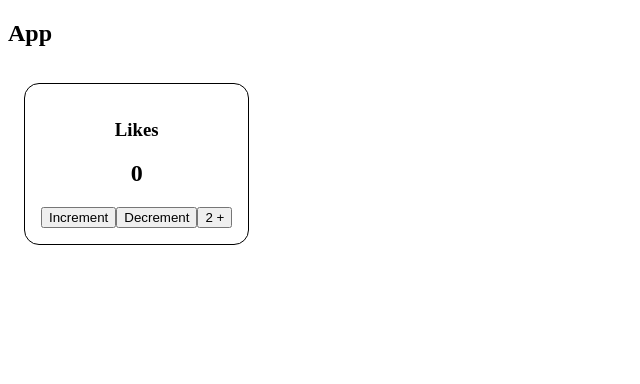
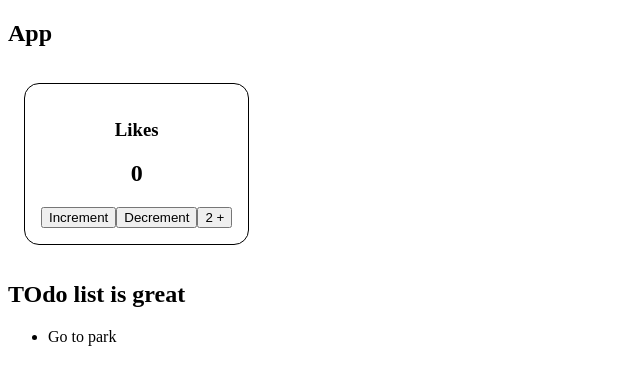
Before and after one commit to MariusCodeAcademy/useReducer-counter-todo-type1, a React (Create React App) app: page / in a window 1280 px wide. Shown: the top 384 px of the page, without its empty margins (0-640 px from the left). Built offline with nearby package versions, Linux system fonts and the light colour scheme; the HTML template or start-up script is replaced by a standard one.

Commit message:
Todo list start

```diff
--- a/src/App.js
+++ b/src/App.js
@@ -1,11 +1,13 @@
 import './App.css';
 import Counter from './components/Counter';
+import TodoListR from './components/TodoListR';
 
 function App() {
   return (
     <div>
       <h2>App</h2>
       <Counter>Likes</Counter>
+      <TodoListR />
       {/* <Counter>Storms</Counter> */}
     </div>
   );
--- /dev/null
+++ b/src/components/TodoListR.js
@@ -0,0 +1,24 @@
+import { useReducer } from 'react';
+
+// newTodoObj {id: 1, title: '', doneStatus: false }
+
+const initTodos = [{ id: 1, title: 'Go to park', doneStatus: false }];
+
+function todoReducer(todos, action) {}
+
+function TodoListR() {
+  const [todos, dispatch] = useReducer(todoReducer, initTodos);
+
+  return (
+    <section>
+      <h2>TOdo list is great</h2>
+      <ul>
+        {todos.map((todo) => (
+          <li>{todo.title}</li>
+        ))}
+      </ul>
+    </section>
+  );
+}
+
+export default TodoListR;
```
